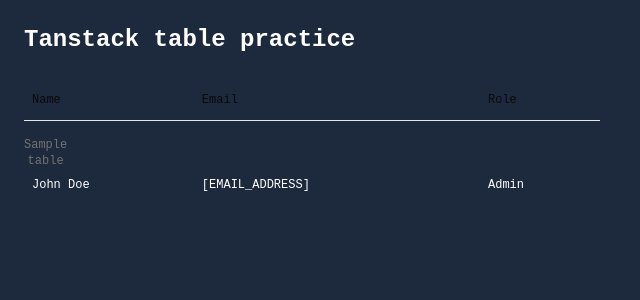
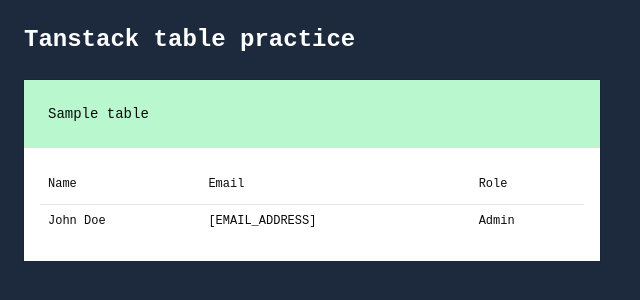
Before and after one commit to abrahambishopcodes/tanstack-table, a React (Vite) app: page / in a window 1280 px wide. Shown: the top 300 px of the page, without its empty margins (0-640 px from the left). Built offline with nearby package versions, Linux system fonts and the light colour scheme.

Commit message:
feat: wrap SampleTable1 in a Card component with a styled header

```diff
--- a/src/sample-table1.tsx
+++ b/src/sample-table1.tsx
@@ -1,8 +1,20 @@
-import { Table, TableBody, TableHead, TableHeader, TableRow, TableCell, TableCaption } from "./components/ui/table"
-
+import {
+  Table,
+  TableBody,
+  TableHead,
+  TableHeader,
+  TableRow,
+  TableCell,
+} from "./components/ui/table";
+import { Card, CardHeader, CardTitle, CardContent } from "./components/ui/card";
 
 const SampleTable1 = () => {
   return (
+    <Card className="p-0">
+      <CardHeader className="bg-green-200 p-6">
+        <CardTitle>Sample table</CardTitle>
+      </CardHeader>
+      <CardContent className="pb-6">
         <Table>
           <TableHeader>
             <TableRow>
@@ -12,7 +24,6 @@
             </TableRow>
           </TableHeader>
           <TableBody>
-            <TableCaption>Sample table</TableCaption>
             <TableRow>
               <TableCell>John Doe</TableCell>
               <TableCell>[EMAIL_ADDRESS]</TableCell>
@@ -20,7 +31,9 @@
             </TableRow>
           </TableBody>
         </Table>
-  )
-}
+      </CardContent>
+    </Card>
+  );
+};
 
-export default SampleTable1
+export default SampleTable1;
```
Lines whose indentation alone changed are shown as unchanged.
